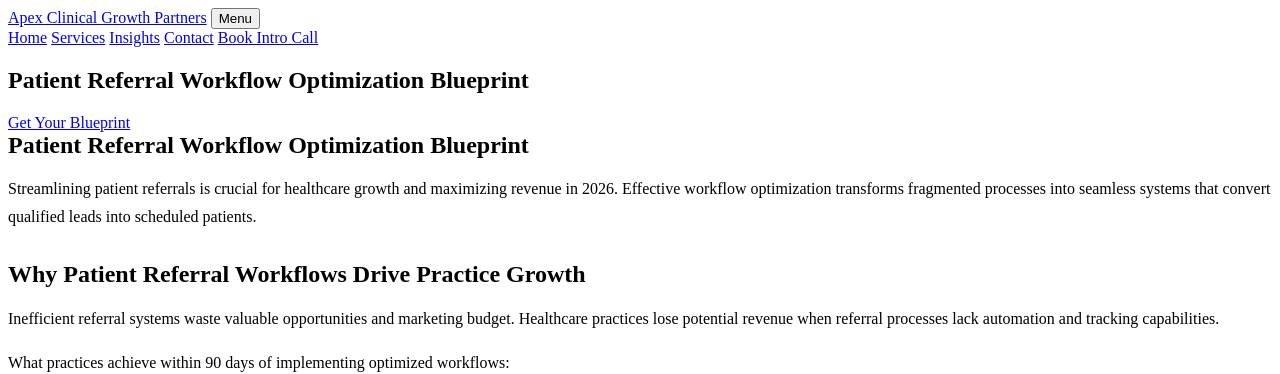
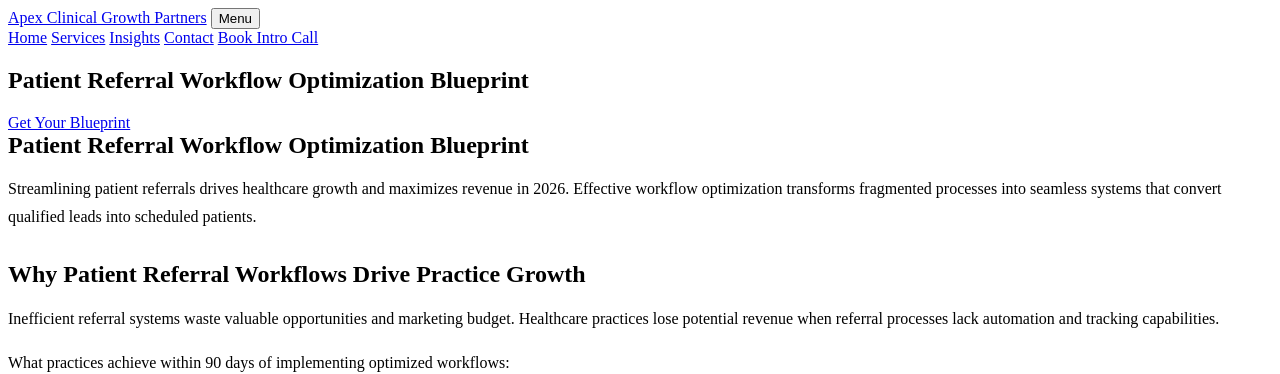
Before and after one commit to prjctlphbt/orbitr-canary-angular-20260228, a Jekyll site: the page patient-referral-workflow-blueprint.html, which Jekyll copies as it is, in a window 1280 px wide. Shown: the top 374 px of the page. Built offline with Jekyll 4.4.1, drawn with Linux system fonts in a browser that asks for light colours.

Commit message:
Rollback: Revert changes to patient-referral-workflow-blueprint.html

```diff
--- a/patient-referral-workflow-blueprint.html
+++ b/patient-referral-workflow-blueprint.html
@@ -7,6 +7,8 @@
 <meta content="Optimize your patient referral workflow with Apex Clinical Growth Partners. Streamline processes, reduce delays, and boost referral volume by 40% in 2026. Get your blueprint today." name="description"/>
 <title>Patient Referral Workflow Optimization Blueprint | 2026 Guide</title>
 <style>
+
+
 /* Minimal functional styles (accordion, forms only) */
 
 /* Minimal functional styles - interactive elements only */
@@ -47,7 +49,7 @@
  box-sizing: border-box;
 }
 
-</style>
+ </style>
 <style id="orbitr-generated-content-style">
 .orbitr-generated-content > * {
  margin: 0;
@@ -107,7 +109,7 @@
 <section class="landing-content">
 <div class="container orbitr-generated-content">
 <h1>Patient Referral Workflow Optimization Blueprint</h1>
-<p>Streamlining patient referrals is crucial for healthcare growth and maximizing revenue in 2026. Effective workflow optimization transforms fragmented processes into seamless systems that convert qualified leads into scheduled patients.</p>
+<p>Streamlining patient referrals drives healthcare growth and maximizes revenue in 2026. Effective workflow optimization transforms fragmented processes into seamless systems that convert qualified leads into scheduled patients.</p>
 <h2>Why Patient Referral Workflows Drive Practice Growth</h2>
 <p>Inefficient referral systems waste valuable opportunities and marketing budget. Healthcare practices lose potential revenue when referral processes lack automation and tracking capabilities.</p>
 <p>What practices achieve within 90 days of implementing optimized workflows:</p>
@@ -185,6 +187,6 @@
  button.parentElement.classList.toggle('active');
  });
  });
-</script>
+ </script>
 </body>
 </html>
```
